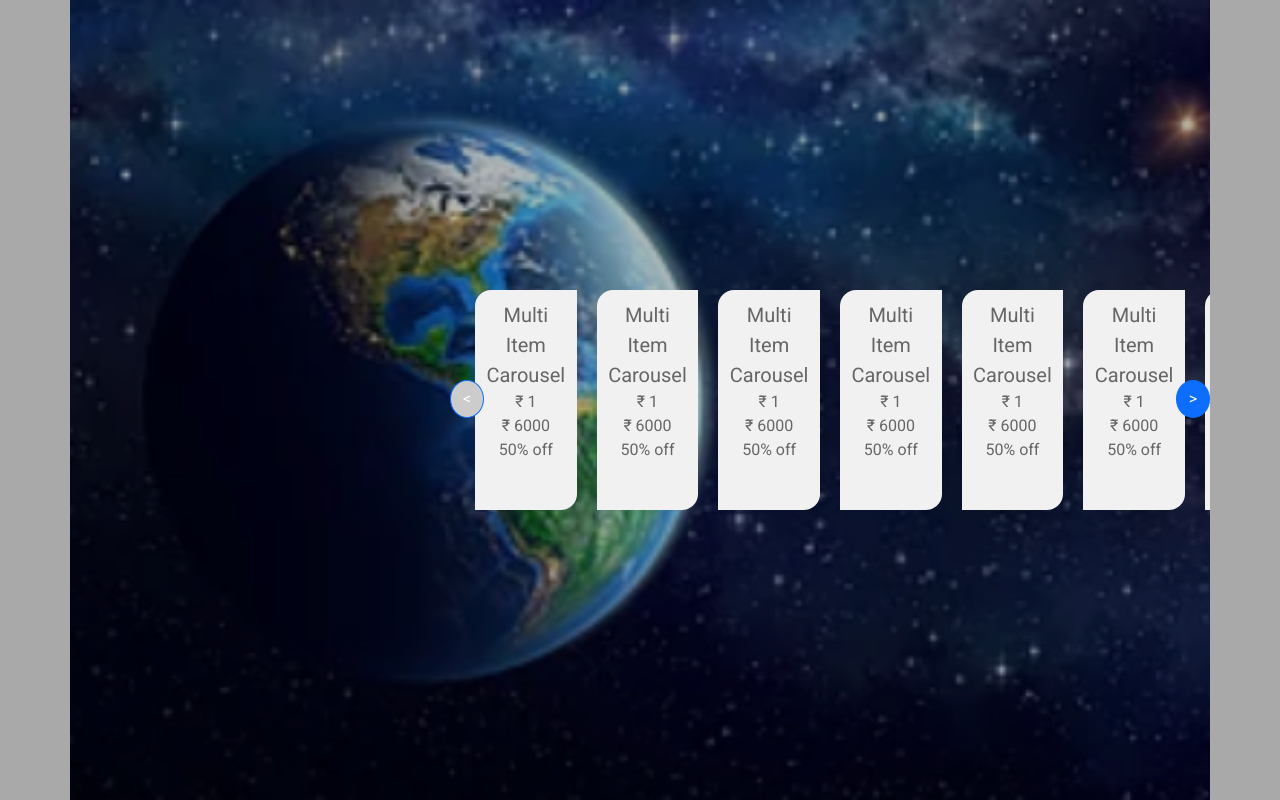
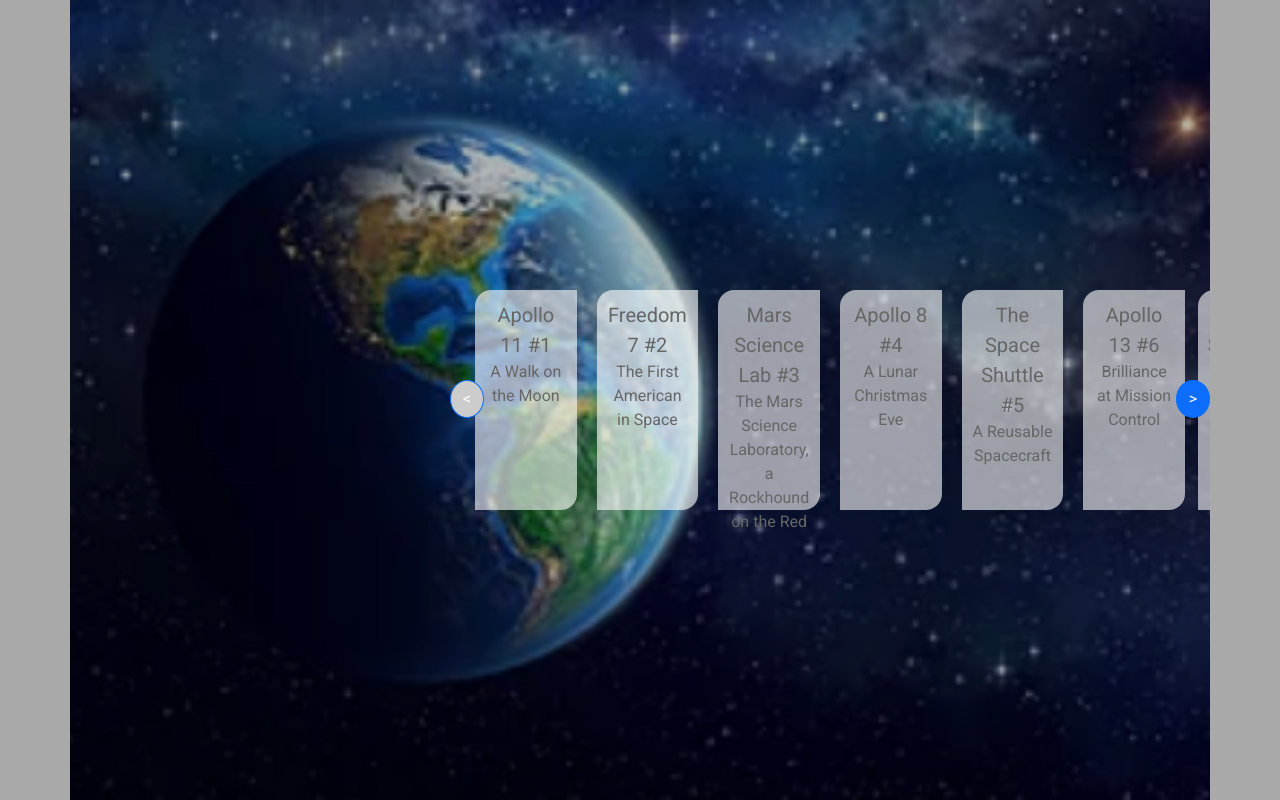
Before and after one commit to ChathuUOM/Carousel-Chathu, an Angular app: page /card in a window 1280 px wide. Built offline with nearby package versions, Linux system fonts and the light colour scheme.

Commit message:
feat: :sparkles: JSON data is added for second page

```diff
--- a/src/app/components/card-carousel/card-carousel.component.html
+++ b/src/app/components/card-carousel/card-carousel.component.html
@@ -19,121 +19,15 @@
                         <div class="MultiCarousel" data-items="1,3,5,6" data-slide="1" id="MultiCarousel"
                             data-interval="1000">
                             <div class="MultiCarousel-inner">
-                            <div class="item justify-content-center">
+                                <div *ngFor="let item of hCarouselData" class="item justify-content-center">
                                     <div class="pad15 rounded-top-start">
-                                    <p class="lead">Multi Item Carousel</p>
-                                    <p>₹ 1</p>
-                                    <p>₹ 6000</p>
-                                    <p>50% off</p>
-                                </div>
-                            </div>
-                            <div class="item justify-content-center">
-                                <div class="pad15">
-                                    <p class="lead">Multi Item Carousel</p>
-                                    <p>₹ 1</p>
-                                    <p>₹ 6000</p>
-                                    <p>50% off</p>
-                                </div>
-                            </div>
-                            <div class="item">
-                                <div class="pad15">
-                                    <p class="lead">Multi Item Carousel</p>
-                                    <p>₹ 1</p>
-                                    <p>₹ 6000</p>
-                                    <p>50% off</p>
-                                </div>
-                            </div>
-                            <div class="item">
-                                <div class="pad15">
-                                    <p class="lead">Multi Item Carousel</p>
-                                    <p>₹ 1</p>
-                                    <p>₹ 6000</p>
-                                    <p>50% off</p>
-                                </div>
-                            </div>
-                            <div class="item">
-                                <div class="pad15">
-                                    <p class="lead">Multi Item Carousel</p>
-                                    <p>₹ 1</p>
-                                    <p>₹ 6000</p>
-                                    <p>50% off</p>
-                                </div>
-                            </div>
-                            <div class="item">
-                                <div class="pad15">
-                                    <p class="lead">Multi Item Carousel</p>
-                                    <p>₹ 1</p>
-                                    <p>₹ 6000</p>
-                                    <p>50% off</p>
-                                </div>
-                            </div>
-                            <div class="item">
-                                <div class="pad15">
-                                    <p class="lead">Multi Item Carousel</p>
-                                    <p>₹ 1</p>
-                                    <p>₹ 6000</p>
-                                    <p>50% off</p>
-                                </div>
-                            </div>
-                            <div class="item">
-                                <div class="pad15">
-                                    <p class="lead">Multi Item Carousel</p>
-                                    <p>₹ 1</p>
-                                    <p>₹ 6000</p>
-                                    <p>50% off</p>
-                                </div>
-                            </div>
-                            <div class="item">
-                                <div class="pad15">
-                                    <p class="lead">Multi Item Carousel</p>
-                                    <p>₹ 1</p>
-                                    <p>₹ 6000</p>
-                                    <p>50% off</p>
-                                </div>
-                            </div>
-                            <div class="item">
-                                <div class="pad15">
-                                    <p class="lead">Multi Item Carousel</p>
-                                    <p>₹ 1</p>
-                                    <p>₹ 6000</p>
-                                    <p>50% off</p>
-                                </div>
-                            </div>
-                            <div class="item">
-                                <div class="pad15">
-                                    <p class="lead">Multi Item Carousel</p>
-                                    <p>₹ 1</p>
-                                    <p>₹ 6000</p>
-                                    <p>50% off</p>
-                                </div>
-                            </div>
-                            <div class="item">
-                                <div class="pad15">
-                                    <p class="lead">Multi Item Carousel</p>
-                                    <p>₹ 1</p>
-                                    <p>₹ 6000</p>
-                                    <p>50% off</p>
-                                </div>
-                            </div>
-                            <div class="item">
-                                <div class="pad15">
-                                    <p class="lead">Multi Item Carousel</p>
-                                    <p>₹ 1</p>
-                                    <p>₹ 6000</p>
-                                    <p>50% off</p>
-                                </div>
-                            </div>
-                            <div class="item">
-                                <div class="pad15">
-                                    <p class="lead">Multi Item Carousel</p>
-                                    <p>₹ 1</p>
-                                    <p>₹ 6000</p>
-                                    <p>50% off</p>
+                                        <div class="lead">{{item.title}} #{{item.id}}</div>
+                                        <div>{{item.description}}</div>
                                     </div>
                                 </div>
                             </div>
                             <button class="btn btn-primary leftLst">
-                            <</button>
+                                < </button>
                             <button class="btn btn-primary rightLst">></button>
                         </div>
                     </div>
--- a/src/app/components/card-carousel/card-carousel.component.scss
+++ b/src/app/components/card-carousel/card-carousel.component.scss
@@ -36,7 +36,7 @@
   text-align: center;
   padding: 10px;
   margin: 10px;
-  background: #f1f1f1;
+  background: rgba(255,255,255, 0.6);
   color: #666;
   border-top-left-radius: 16px;
   border-bottom-right-radius: 16px;
--- a/src/app/components/card-carousel/card-carousel.component.ts
+++ b/src/app/components/card-carousel/card-carousel.component.ts
@@ -1,21 +1,78 @@
 import { Component, OnInit } from '@angular/core';
 import { Router } from '@angular/router';
+import { IHCarouselItem } from 'src/app/model/h-carousel.model';
 
 @Component({
   selector: 'conv-card-carousel',
   templateUrl: './card-carousel.component.html',
-  styleUrls: ['./card-carousel.component.scss']
+  styleUrls: ['./card-carousel.component.scss'],
 })
 export class CardCarouselComponent implements OnInit {
+  hCarouselData: IHCarouselItem[] = [];
+  linkText: string = 'Discover more';
+  btnText: string = 'Logo';
+  title: string = 'NASA Missions';
 
-  constructor(private router: Router) { }
+  constructor(private router: Router) {}
 
   ngOnInit(): void {
+    this.hCarouselData = [
+      {
+        id: 1,
+        title: 'Apollo 11',
+        description: 'A Walk on the Moon',
+      },
+      {
+        id: 2,
+        title: 'Freedom 7',
+        description: 'The First American in Space',
+      },
+      {
+        id: 3,
+        title: 'Mars Science Lab',
+        description:
+          'The Mars Science Laboratory, a Rockhound on the Red Planet',
+      },
+      {
+        id: 4,
+        title: 'Apollo 8',
+        description: 'A Lunar Christmas Eve',
+      },
+      {
+        id: 5,
+        title: 'The Space Shuttle',
+        description: 'A Reusable Spacecraft',
+      },
+      {
+        id: 6,
+        title: 'Apollo 13',
+        description: 'Brilliance at Mission Control',
+      },
+      {
+        id: 7,
+        title: 'Juno Spacecraft',
+        description: 'A Trip to Jupiter',
+      },
+      {
+        id: 8,
+        title: 'Chandra X-ray Observatory',
+        description: 'The High-energy Universe',
+      },
+      {
+        id: 9,
+        title: 'Hubble Space Telescope',
+        description: 'the Universe Unveiled',
+      },
+      {
+        id: 10,
+        title: 'Explorer 1',
+        description: 'The First U.S. Satellite',
+      },
+    ];
   }
 
-   // Adding navigation for card list page
-   navigateTo(route: string): void {
+  // Adding navigation for card list page
+  navigateTo(route: string): void {
     window.open(route, '_blank');
   }
-
 }
--- /dev/null
+++ b/src/app/model/h-carousel.model.ts
@@ -0,0 +1,5 @@
+export interface IHCarouselItem {
+    id: number;
+    title: string;
+    description: string;
+  }
```
Lines whose indentation alone changed are shown as unchanged.
